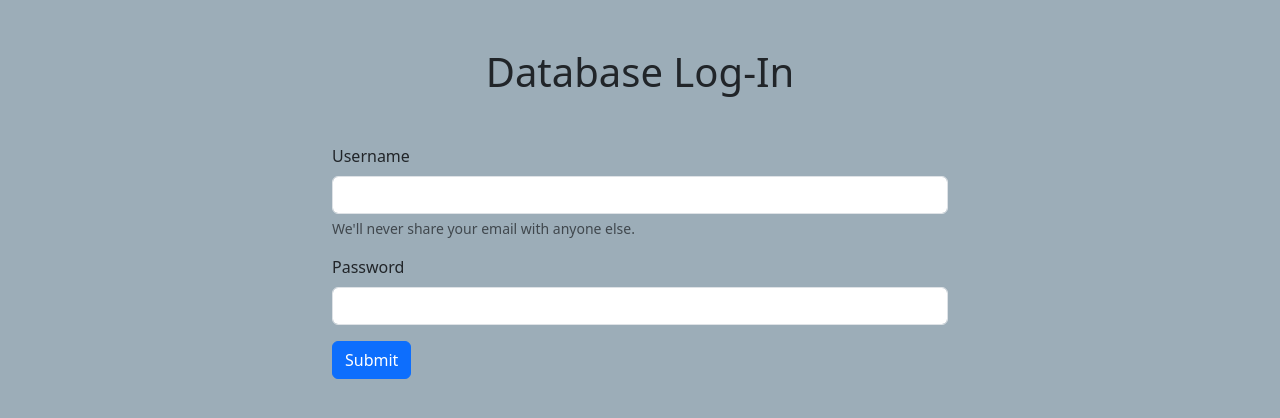
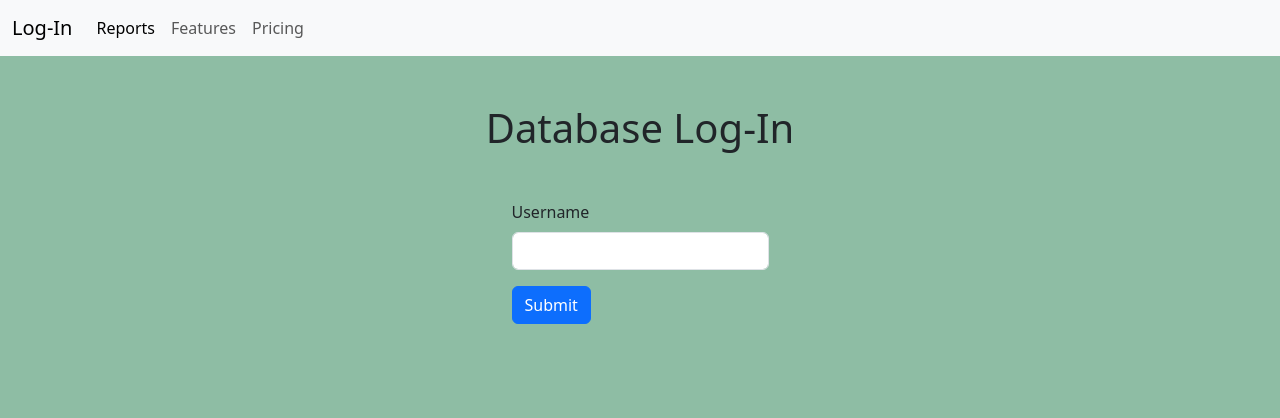
Before and after one commit to patrickw24/capstone-pathway3, a React (Vite) app: page /#/form in a window 1280 px wide. Shown: the top 418 px of the page. Built offline with nearby package versions, Linux system fonts and the light colour scheme.

Commit message:
Imported API Info & Added Cards

```diff
--- a/src/App.jsx
+++ b/src/App.jsx
@@ -4,17 +4,20 @@ import viteLogo from '/vite.svg'
 import { LoginWall } from './Components/LoginWall'
 import { BrowserRouter, Routes, Route } from 'react-router-dom'
 import { ReportWall } from './Components/ReportWall'
+import { NavBar } from './ScreenComponents/Navbar'
 
 
 function App() {
 
+  let user= localStorage.getItem("username")
 
   return (
     <>
       <BrowserRouter>
+      <NavBar />
       <Routes>
       <Route path= "/" element={<LoginWall />}></Route>
-      <Route path= "/report" element={<ReportWall />}></Route>
+      <Route path= "/report" element={<ReportWall username={user}/>}></Route>
 
       </Routes>
       </BrowserRouter>
--- a/src/Components/LoginWall.jsx
+++ b/src/Components/LoginWall.jsx
@@ -5,7 +5,7 @@ export const LoginWall = () => {
   return (
     <div>
         <h1 className="text-center mt-5"> Database Log-In </h1>
-        <div className="container w-50 mt-5"> <Login /> </div>
+        <div className="container w-50 mt-5" style={{display:"flex",justifyContent:"center", minHeight:"100px", alignItems:"center" }}> <Login /> </div>
     </div>
   )
 }
--- a/src/Components/ReportWall.jsx
+++ b/src/Components/ReportWall.jsx
@@ -1,7 +1,15 @@
-import React from 'react'
+import React from "react";
+import { Report } from "../ScreenComponents/Report";
 
-export const ReportWall = () => {
+export const ReportWall = ({ username }) => {
   return (
-    <div>ReportWall</div>
-  )
-}
+    <div>
+      <h1 className="display-2 text-center mb-5 mt-5"> Welcome back, {username}!</h1>
+      <div className="row container">
+        <div>
+          <Report />
+        </div>
+      </div>
+    </div>
+  );
+};
--- a/src/ScreenComponents/Login.jsx
+++ b/src/ScreenComponents/Login.jsx
@@ -7,27 +7,25 @@ export const Login = () => {
     const onChangeHandler = (event)=>{
 
         username= event.target.value
+        localStorage.setItem("username",username)
         console.log(username)
     }
 
 
-    const onClickHandler = ()=>{
-
+    const onSubmitHandler = ()=>{
+        event.preventDefault()
         window.location = "/report"
     }
 
   return (
     <div>
-        <form>
+        <form onSubmit={onSubmitHandler}>
     <div className="mb-3">
       <label className="form-label">Username</label>
       <input onChange={onChangeHandler} type="text" className="form-control" />
-      <div  className="form-text">We'll never share your email with anyone else.</div>
+
     </div>
-    <div className="mb-3">
-      <label  className="form-label">Password</label>
-      <input type="password" className="form-control" />
-    </div>
+
     <button type="submit" className="btn btn-primary">Submit</button>
   </form>
   </div>
--- a/src/ScreenComponents/Navbar.jsx
+++ b/src/ScreenComponents/Navbar.jsx
@@ -0,0 +1,28 @@
+export const NavBar = ()=>{
+
+    return(
+        <>
+        <nav className="navbar navbar-expand-lg bg-body-tertiary">
+  <div className="container-fluid">
+    <a className="navbar-brand" href="/">Log-In</a>
+    <button className="navbar-toggler" type="button" data-bs-toggle="collapse" data-bs-target="#navbarNav" aria-controls="navbarNav" aria-expanded="false" aria-label="Toggle navigation">
+      <span className="navbar-toggler-icon"></span>
+    </button>
+    <div className="collapse navbar-collapse" id="navbarNav">
+      <ul className="navbar-nav">
+        <li className="nav-item">
+          <a className="nav-link active" aria-current="page" href="/report">Reports</a>
+        </li>
+        <li className="nav-item">
+          <a className="nav-link" href="#">Features</a>
+        </li>
+        <li className="nav-item">
+          <a className="nav-link" href="#">Pricing</a>
+        </li>
+      </ul>
+    </div>
+  </div>
+</nav>
+        </>
+    )
+}
--- a/src/ScreenComponents/Report.jsx
+++ b/src/ScreenComponents/Report.jsx
@@ -0,0 +1,52 @@
+import React from "react";
+import { useState, useEffect } from "react";
+
+export const Report = () => {
+  const [posts, setPosts] = useState([]);
+  const url = import.meta.env.VITE_URL;
+  const token = import.meta.env.VITE_TOKEN;
+
+  const getEmployees = async () => {
+    let response = await fetch(url, {
+      method: "GET",
+      headers: {
+        apikey: token,
+        Authorization: token,
+      },
+    });
+
+    if (response.ok) {
+      let data = await response.json();
+      setPosts(data);
+      console.log(data);
+    }
+  };
+
+  useEffect(() => {
+    getEmployees();
+  }, []);
+
+  return (
+    <>
+      <div className="container">
+        <div className="row">
+          {posts.map((item) => (
+            <div className="col-3">
+              <div className="card text-center mb-3 mr-3">
+                <div className="card-header">{item.name}</div>
+                <div className="card-body">
+                  <h5 className="card-title">{item.position}</h5>
+                  <p className="card-text">Department: {item.department}</p>
+                  <p>Hire Date: {item.hire_date}</p>
+                </div>
+                <div className="card-footer text-body-secondary">
+                  2 days ago
+                </div>
+              </div>
+            </div>
+          ))}
+        </div>
+      </div>
+    </>
+  );
+};
--- a/src/mystyle.css
+++ b/src/mystyle.css
@@ -1,3 +1,4 @@
 body{
-    background-color: rgb(156, 173, 184);
+    background-color: rgb(142, 189, 164);
+
 }
```
Also changed, not shown: src/Components/AddEmployee.jsx (added, +7 -0 lines), src/ScreenComponents/Form.jsx (+7 -0 lines), 1 other file (tests, documents, lock files or other folders).
